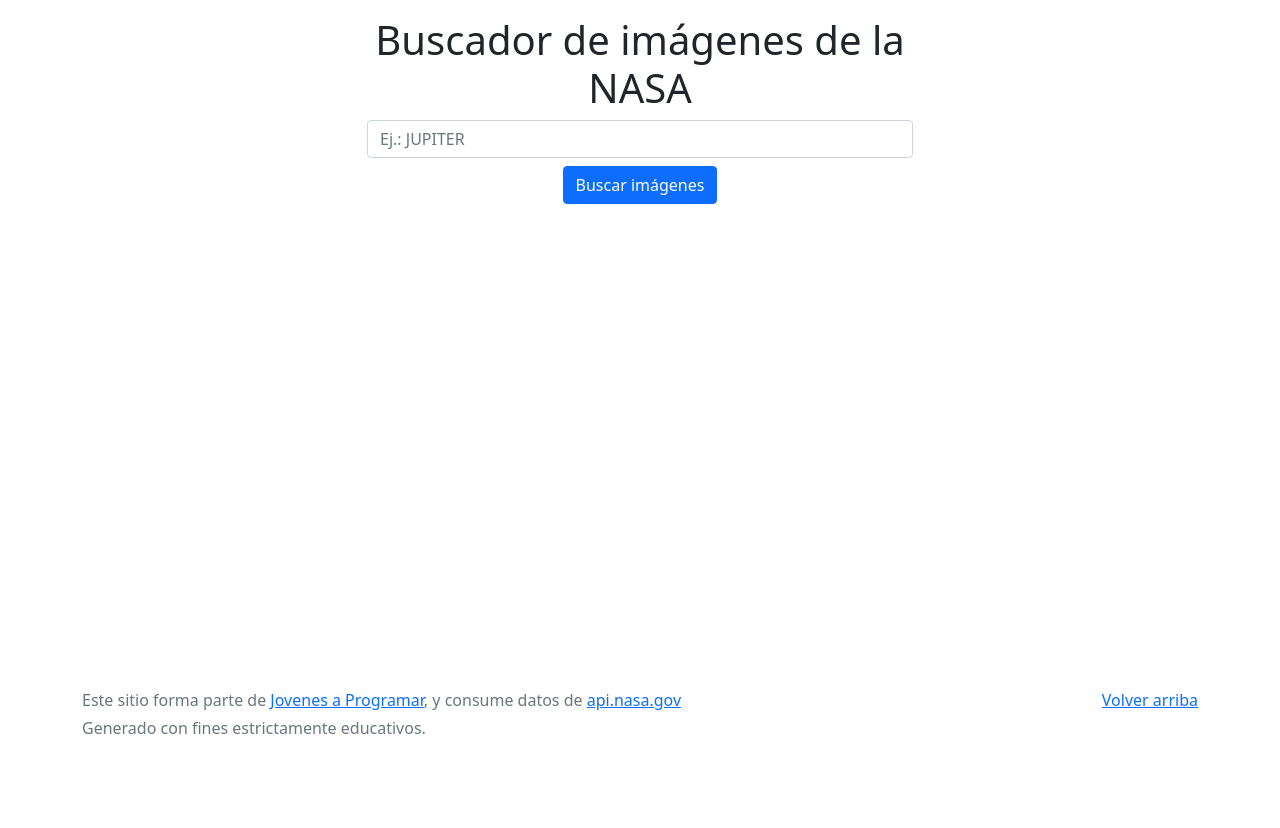
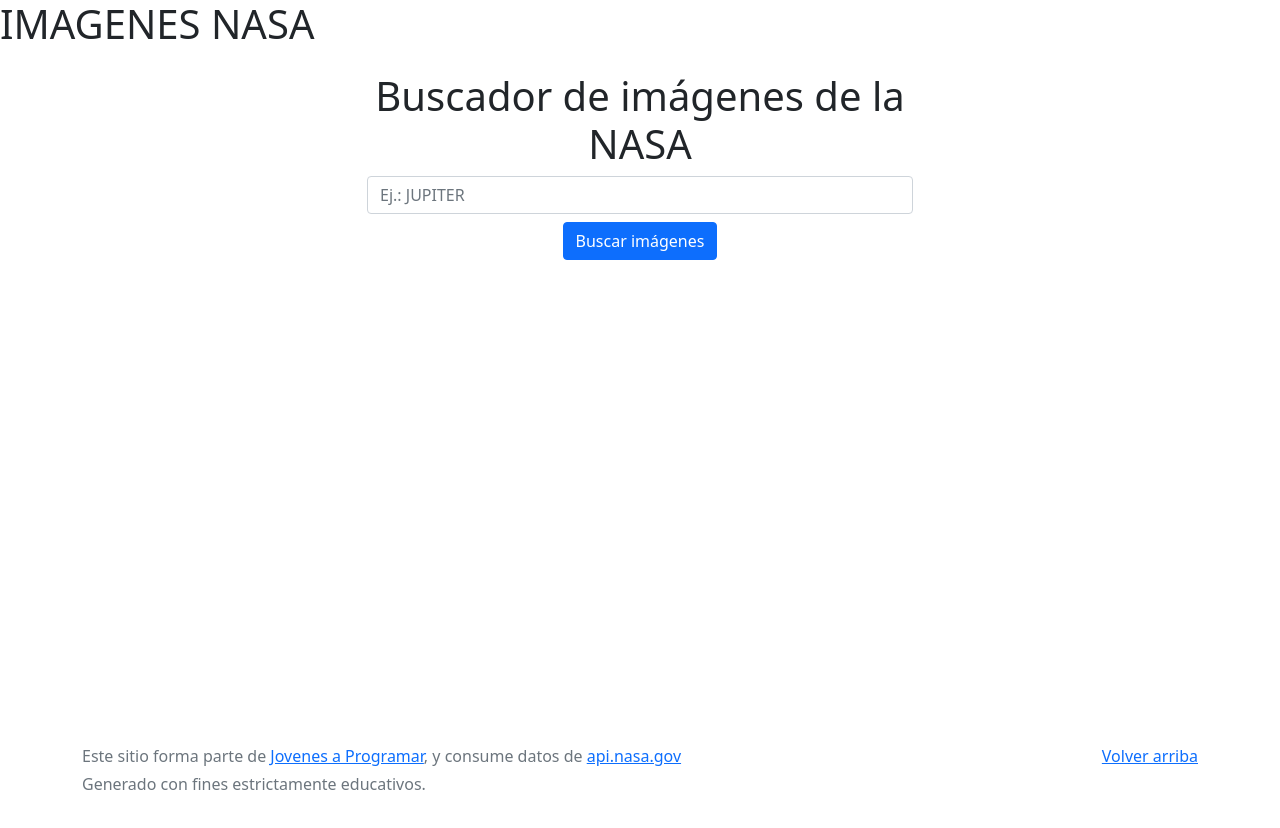
Before and after one commit to iaraechenique/Nasa-14.1.1, a plain HTML site: page index.html in a window 1280 px wide. Before the commit the page ends 800 px from the top, so only its background shows below. Drawn offline with Linux system fonts and the light colour scheme.

Commit message:
Update index.html

```diff
--- a/index.html
+++ b/index.html
@@ -10,6 +10,9 @@
   <link rel="stylesheet" href="css/style.css">
 </head>
 
+<header>
+
+  <h1> IMAGENES NASA </h1>
 <body>
   <main>
     <div class="text-center container">
```
